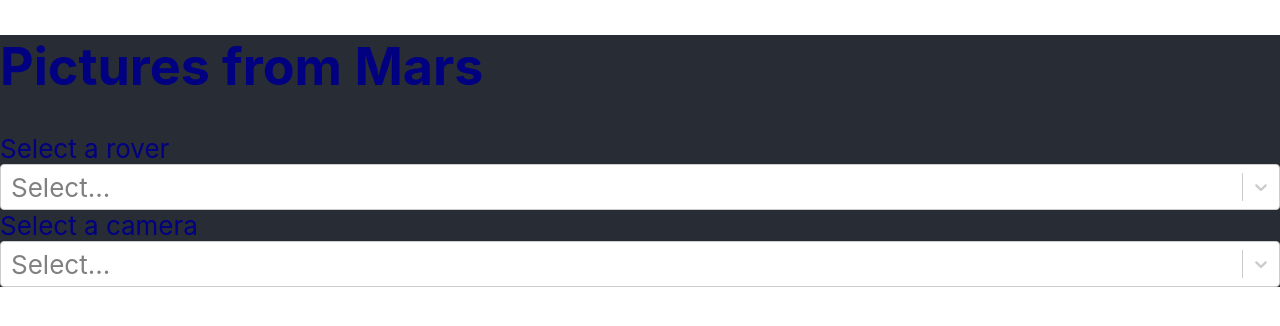
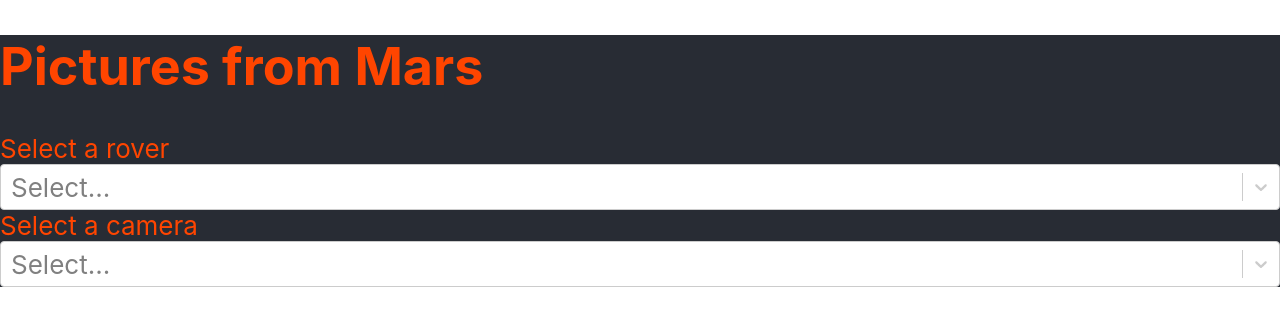
Before and after one commit to rnartallo/MarsAppSPA, a React (Create React App) app in the folder mars-app-spa/: page / in a window 1280 px wide. Shown: the top 326 px of the page. Built offline with nearby package versions, Linux system fonts and the light colour scheme.

Commit message:
Drop down returns array of photos

```diff
--- a/mars-app-spa/src/App.css
+++ b/mars-app-spa/src/App.css
@@ -21,7 +21,7 @@
   align-items: center;
   justify-content: center;
   font-size: calc(10px + 2vmin);
-  color: navy;
+  color:orangered;
 }
 
 .App-link {
--- a/mars-app-spa/src/DropDownComponents.tsx
+++ b/mars-app-spa/src/DropDownComponents.tsx
@@ -51,10 +51,8 @@ const FirstChoice: React.FC = () => {
         clearable={true}
         onChange={async (response) => {
           setrovername(response ? response.value : "");
-          console.log(cameralist);
           cameralist = await getCameras(response?.value);
           setcameralist(cameralist);
-          console.log(cameralist);
         }}
       />
     </div>
@@ -63,8 +61,6 @@ const FirstChoice: React.FC = () => {
 
 const SecondChoice: React.FC = () => {
   let { cameralist, rovername } = useContext(RoverContext);
-  console.log("Here");
-  console.log(cameralist);
   return (
     <div>
       Select a camera
--- a/mars-app-spa/src/getCameraHelper.tsx
+++ b/mars-app-spa/src/getCameraHelper.tsx
@@ -11,13 +11,10 @@ export type Camera = {
 };
 export async function getCameras(rovername: any) {
   var cameralist: SelectOption[] = [];
-  console.log(rovername);
   const url = `http://localhost:8000/rovers/${rovername}/cameras`;
-  console.log(url);
   const {data} = await axios.get(
     `http://localhost:8000/rovers/${rovername}/cameras`
   );
-  console.log(data);
   for (var camera of data) {
     const cameraOption: SelectOption = {
       value: camera.name,
@@ -25,6 +22,5 @@ export async function getCameras(rovername: any) {
     };
     cameralist.push(cameraOption);
   }
-  console.log(cameralist)
   return cameralist;
 }
--- a/mars-app-spa/src/getPhotosHelper.tsx
+++ b/mars-app-spa/src/getPhotosHelper.tsx
@@ -1,4 +1,5 @@
 import axios from 'axios'
+import { Camera } from './getCameraHelper';
 
 type Photo ={
     id: number,
@@ -6,7 +7,9 @@ type Photo ={
     img_src: string,
     earth_date: string
 }
-export async function getPhotos(camera: any,rovername: string) {
-  const photolist : Photo[] =  await axios.get(`https://localhost:8000/rovers/${rovername}/camera/${camera}`);
-  console.log(photolist)
-  return photolist}
+
+  export async function getPhotos(camera: any, rovername: string): Promise<Photo[]> {
+    const response = await axios.get<Photo[]>(`http://localhost:8000/rovers/${rovername}/camera/${camera}`);
+    console.log(response.data);
+    return response.data;
+  };
```
